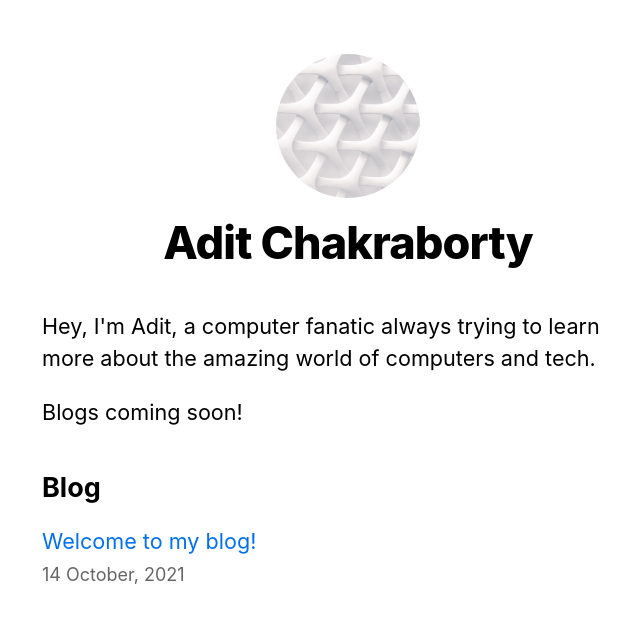
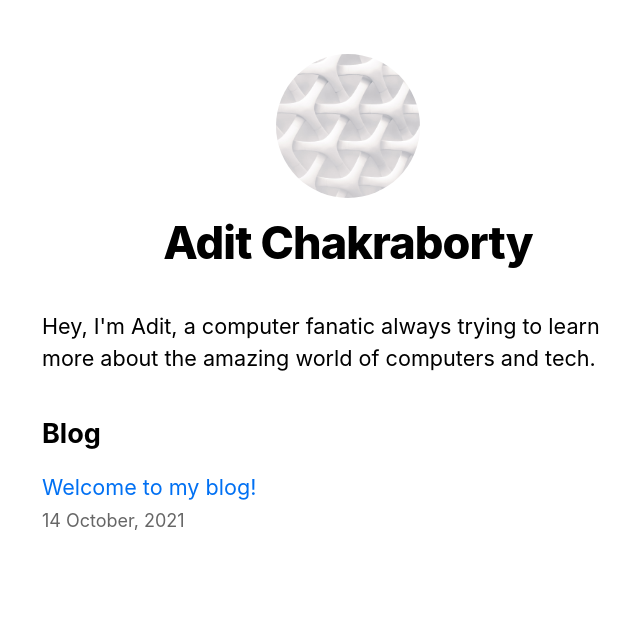
Before and after one commit to Yeffian/adit-journal, a Next.js app: page / in a window 1280 px wide. Shown: the top 620 px of the page, without its empty margins (292-932 px from the left). Built offline with nearby package versions, Linux system fonts and the light colour scheme.

Commit message:
Removed unessecary <p>

```diff
--- a/pages/index.js
+++ b/pages/index.js
@@ -23,9 +23,6 @@ export default function Home ({ allPostsData }) {
       </Head>
       <section className={utilStyles.headingMd}>
         <p>{Description}</p>
-        <p>
-          Blogs coming soon!
-        </p>
       </section>
 
       <section className={`${utilStyles.headingMd} ${utilStyles.padding1px}`}>
```
